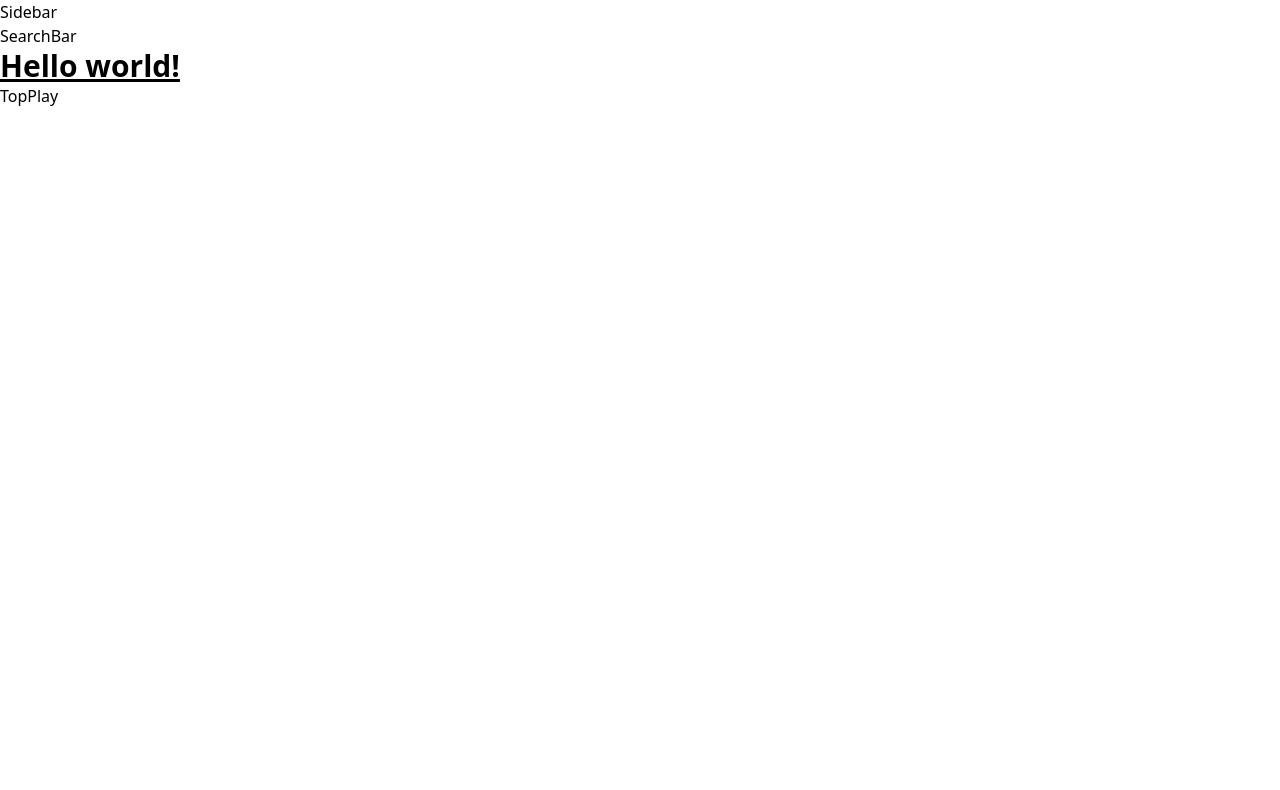
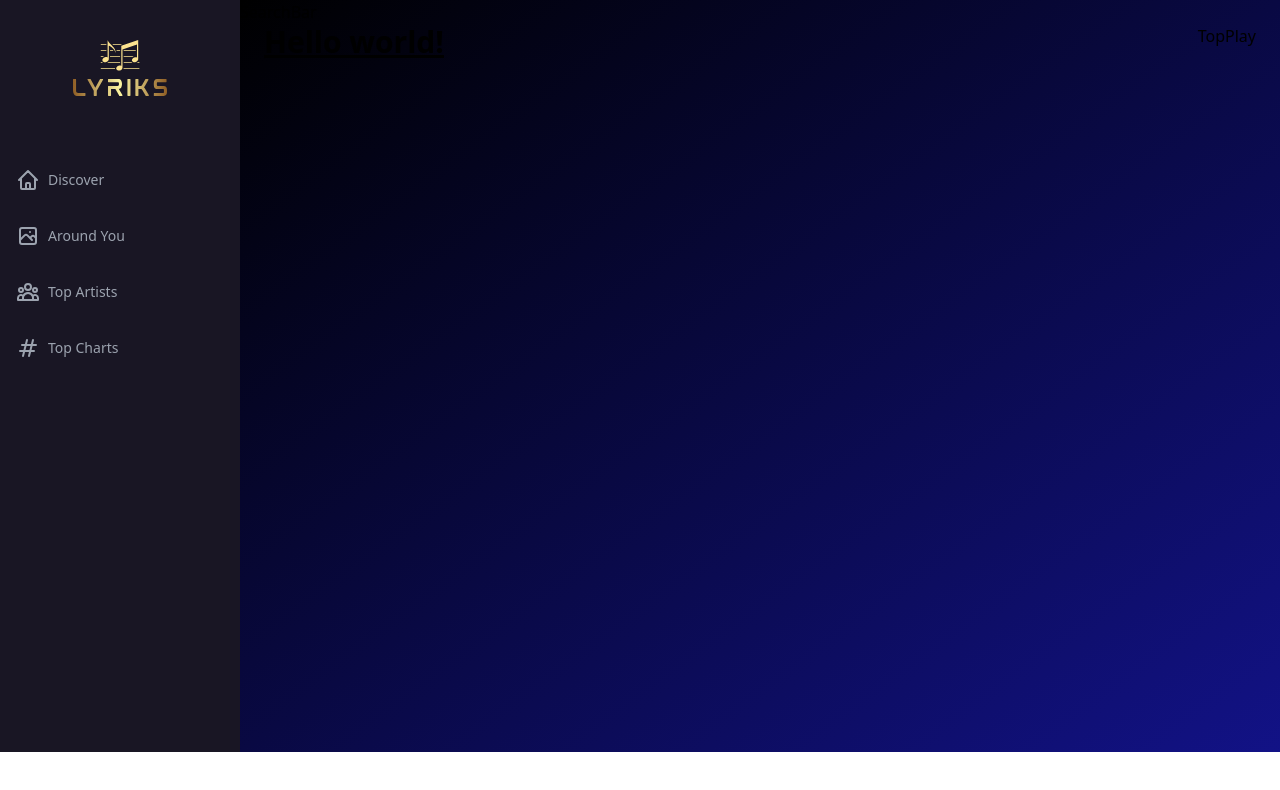
Before and after one commit to jerico-esguerra/lyriks, a React (Create React App) app: page / in a window 1280 px wide. Shown: the top 790 px of the page. Built offline with nearby package versions, Linux system fonts and the light colour scheme.

Commit message:
add sidebar and basic styles

```diff
--- a/package.json
+++ b/package.json
@@ -9,6 +9,8 @@
     "axios": "^1.2.2",
     "react": "^18.2.0",
     "react-dom": "^18.2.0",
+    "react-icons": "^4.7.1",
+    "react-redux": "^8.0.5",
     "react-router-dom": "^6.6.2",
     "react-scripts": "5.0.1",
     "web-vitals": "^2.1.4"
--- a/src/App.js
+++ b/src/App.js
@@ -1,16 +1,20 @@
+import { useSelector } from 'react-redux';
 import { Route, Routes } from 'react-router-dom';
 
 import { SearchBar, Sidebar, TopPlay } from './components';
 import { ArtistDetails, TopArtists, AroundYou, Discover, Search, SongDetails, TopCharts } from './pages';
 
-function App() {
+const App = () => {
+  //const { activeSong } = useSelector((state) => state.player);
+
   return (
-    <div>
+    <div className="relative flex">
       <Sidebar />
-      <div>
+      <div className="flex-1 flex flex-col bg-gradient-to-br from-black to-[#121286]">
         <SearchBar />
-        <div>
-          <div>
+
+        <div className="px-6 h-[calc(100vh-72px)] overflow-y-scroll hide-scrollbar flex xl:flex-row flex-col-reverse">
+          <div className="flex-1 h-fit pb-40">
             <Routes>
               <Route path="/" element={<Discover />} />
               <Route path="/top-artists" element={<TopArtists />} />
@@ -21,7 +25,7 @@
               <Route path="/search/:searchTerm" element={<Search />} />
             </Routes>
           </div>
-          <div>
+          <div className="xl:sticky relative top-0 h-fit">
             <TopPlay />
           </div>
         </div>
@@ -29,6 +33,6 @@
       {/*Music Player*/}
     </div>
   );
-}
+};
 
 export default App;
--- a/src/components/Sidebar.jsx
+++ b/src/components/Sidebar.jsx
@@ -1,9 +1,58 @@
-import React from 'react'
+import React, { useState } from 'react';
+import { NavLink } from 'react-router-dom';
+import { HiOutlineHashtag, HiOutlineHome, HiOutlineMenu, HiOutlinePhotograph, HiOutlineUserGroup } from 'react-icons/hi';
+import { RiCloseLine } from 'react-icons/ri';
+
+import { logo } from '../assets';
+
+const links = [
+  { name: 'Discover', to: '/', icon: HiOutlineHome },
+  { name: 'Around You', to: '/around-you', icon: HiOutlinePhotograph },
+  { name: 'Top Artists', to: '/top-artists', icon: HiOutlineUserGroup },
+  { name: 'Top Charts', to: '/top-charts', icon: HiOutlineHashtag },
+];
+
+const NavLinks = ({ handleClick }) => (
+  <div className="mt-10">
+    {links.map((item) => (
+      <NavLink
+        key={item.name}
+        to={item.to}
+        className="flex flex-row justify-start items-center my-8 text-sm font-medium text-gray-400 hover:text-cyan-400"
+        onClick={() => handleClick && handleClick()}
+      >
+        <item.icon className="w-6 h-6 mr-2" />
+        {item.name}
+      </NavLink>
+    ))}
+  </div>
+);
 
 const Sidebar = () => {
+  const [mobileMenuOpen, setMobileMenuOpen] = useState(false);
+
   return (
-    <div>Sidebar</div>
-  )
-}
+    <>
+      <div className="md:flex hidden flex-col w-[240px] py-10 px-4 bg-[#191624]">
+        <img src={logo} alt="logo" className="w-full h-14 object-contain" />
+        <NavLinks />
+      </div>
 
-export default Sidebar
+      {/* Mobile sidebar */}
+      <div className="absolute md:hidden block top-6 right-3">
+        {!mobileMenuOpen ? (
+          <HiOutlineMenu className="w-6 h-6 mr-2 text-white" onClick={() => setMobileMenuOpen(true)} />
+        ) : (
+          <RiCloseLine className="w-6 h-6 mr-2 text-white" onClick={() => setMobileMenuOpen(false)} />
+        )}
+      </div>
+
+      <div className={`absolute top-0 h-screen w-2/3 bg-gradient-to-tl from-white/10 to-[#483D8B] backdrop-blur-lg z-10 p-6 md:hidden smooth-transition ${mobileMenuOpen ? 'left-0' : '-left-full'}`}>
+        <img src={logo} alt="logo" className="w-full h-14 object-contain" />
+        <NavLinks handleClick={() => setMobileMenuOpen(false)} />
+      </div>
+    </>
+  );
+};
+
+export default Sidebar;
```
Also changed, not shown: src/assets/logo.svg, 1 other file (tests, documents, lock files or other folders).
